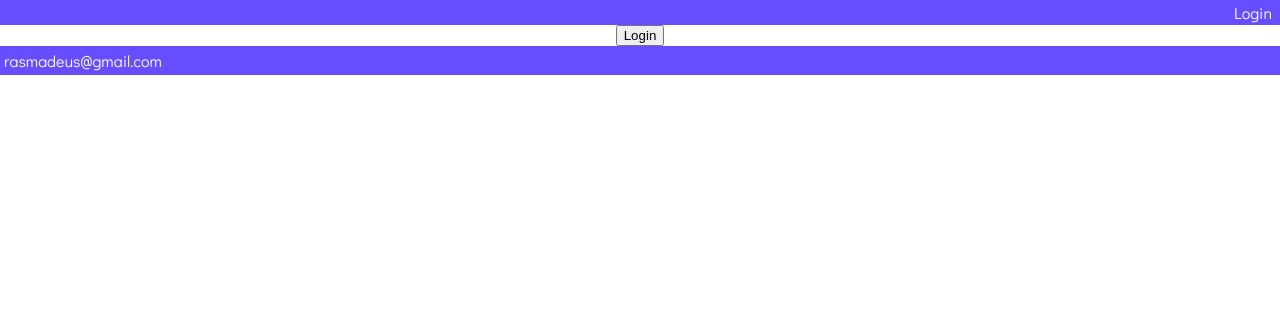
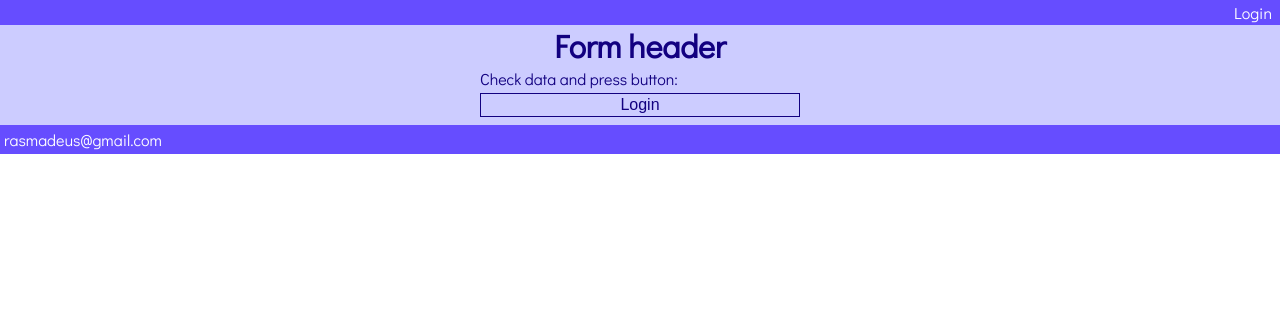
Before and after one commit to rasmadeus/rfix, a Django app: page /users/login in a window 1280 px wide. Shown: the top 325 px of the page. Run offline with Django 3.2, Linux system fonts and the light colour scheme; style sheets or scripts are compiled from the project's sources; parts of the project's set-up code (start-up, migrations or seed data) failed here and were passed over; some libraries are stand-ins or nearby versions.

Commit message:
- Form styling.

```diff
--- a/rfix/static/scss/base.scss
+++ b/rfix/static/scss/base.scss
@@ -4,6 +4,7 @@
 
 html, body {
     margin: 0;
+    font-family: $main_font;
 }
 
 .main {
--- a/rfix/static/scss/colors.scss
+++ b/rfix/static/scss/colors.scss
@@ -6,5 +6,6 @@ $main_text_color: rgb(100%, 100%, 100%);
 
 $main_dark_text_color: darken($main_bg_color, 40%);
 $mark_main_dark_text_color: lighten($main_dark_text_color, 30%);
+$text_important_color: rgb(80%, 0%, 0%);
 
 $main_font: 'Didact Gothic', sans-serif;
--- a/rfix/static/scss/login.scss
+++ b/rfix/static/scss/login.scss
@@ -0,0 +1,89 @@
+@import 'colors.scss';
+@import 'geometry.scss';
+@import 'media.scss';
+
+
+.content {
+    width: 100%;
+    min-width: 200px;
+    display: flex;
+    flex-direction: column;
+    align-items: center;
+    background-color: $text_bg_color;
+    color: $main_dark_text_color;
+    font-size: 1em;
+
+    header {
+        h1 {
+            margin: 0;
+        }
+    }
+
+    form {
+        width: 100%;
+
+        div {
+            width: 100%;
+            display: flex;
+            flex-direction: column;
+            align-items: center;
+
+            div {
+                padding: $offset_small;
+                text-align: center;
+                label, input, button {
+
+                    @include use(small) {
+                        width: 100%;
+                    }
+
+                    @include use(medium) {
+                        width: 40%;
+                    }
+
+                    @include use(large) {
+                        width: 25%;
+                    }
+
+                    box-sizing: border-box;
+                }
+
+                input, button {
+                    border: 1px solid $main_dark_text_color;
+                    color: $main_dark_text_color;
+                    font-size: 1em;
+                    padding: $offset_small;
+                }
+
+                input:focus {
+                    border: 1px solid $mark_main_dark_text_color;
+                }
+
+                button {
+                    background-color: transparent;
+                    cursor: pointer;
+                    transition: all easy 0.3s;
+                }
+
+                button:active {
+                    color: $mark_main_dark_text_color;
+                    border: 1px solid $mark_main_dark_text_color;
+                }
+
+                button::-moz-focus-inner {
+                    border: 0;
+                }
+            }
+
+            div:first-child {
+                overflow: hidden;
+                text-overflow: ellipsis;
+                text-align: left;
+            }
+        }
+
+        div:last-child {
+            padding-bottom: $offset;
+        }
+    }
+}
--- a/rfix/static/scss/rfixuser.scss
+++ b/rfix/static/scss/rfixuser.scss
@@ -42,7 +42,6 @@
                 text-align: center;
                 font-size: 1em;
                 color: $main_text_color;
-                font-family: $main_font;
             }
 
             div {
--- a/rfix/templates/base.html
+++ b/rfix/templates/base.html
@@ -27,6 +27,7 @@
                             {% endif %}
                         </li>
                     {% endfor %}
+                </ul>
             </nav>
             <div class="content">
                 {% block content %}
--- a/rfix/templates/rfixuser/login.html
+++ b/rfix/templates/rfixuser/login.html
@@ -10,9 +10,32 @@
 
 
 {% block content %}
-    <form action="/users/login" method="post">
+    <header>
+        <h1>
+            Form header
+        </h1>
+    </header>
+    <form method="post">
         {% csrf_token %}
-        {{ form }}
-        <input type="submit" value="Login" />
+        {% for field in form %}
+            <div>
+                <div>
+                    {{ field.label_tag }}
+                </div>
+                <div>
+                    {{ field }}
+                </div>
+            </div>
+        {% endfor %}
+        <div>
+            <div>
+                <label for="id_username">Check data and press button:</label>
+            </div>
+            <div>
+                <button type="submit">
+                    Login
+                </button>
+            </div>
+        </div>
     </form>
 {% endblock%}
```
